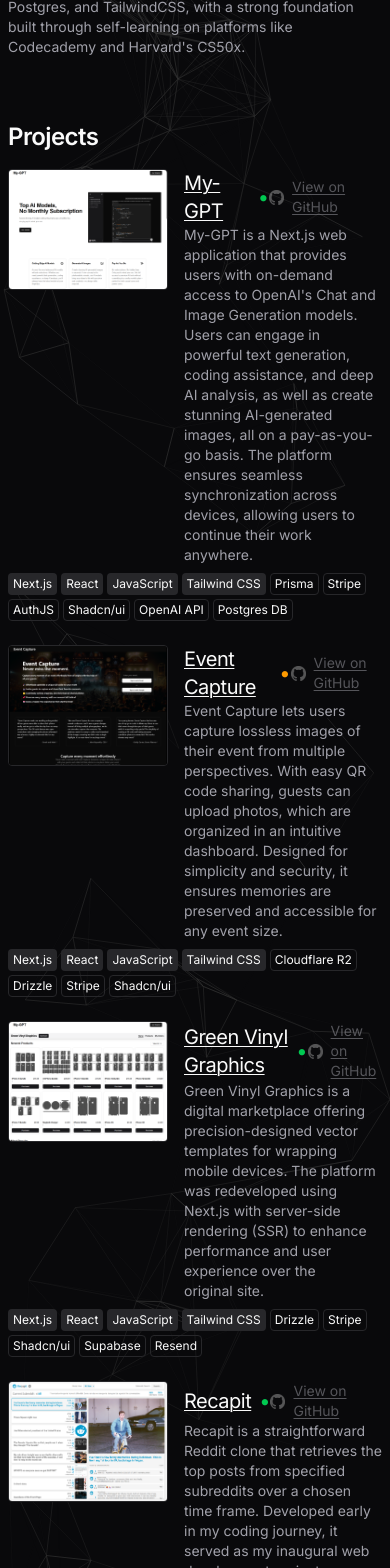
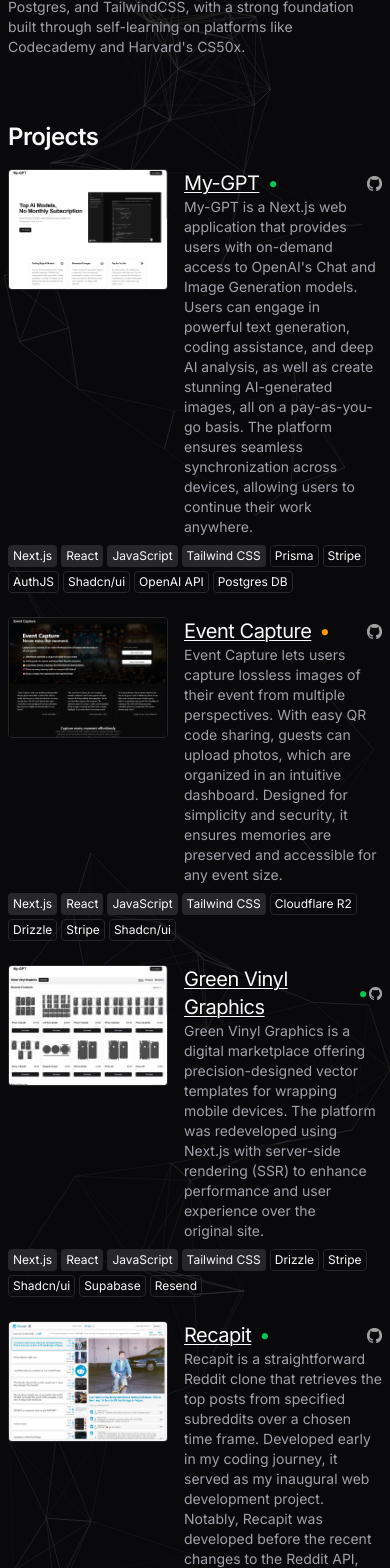
Before and after one commit to jongreen96/Portfolio, a Next.js app: page / in a window 390 px wide. Shown: the part 432-2000 px from the top of the page. Built offline with nearby package versions, Linux system fonts and the light colour scheme.

Commit message:
Removed GitHub link text as it looked horrible on mobile

```diff
--- a/src/app/page.tsx
+++ b/src/app/page.tsx
@@ -135,7 +135,6 @@
                   <Link
                     href='https://github.com/jongreen96/MyGPT'
                     target='_blank'
-                    className='text-muted-foreground/50 flex items-center gap-2 text-sm underline underline-offset-2 decoration-1 hover:text-blue-300'
                   >
                     <Image
                       src='/github.png'
@@ -143,9 +142,7 @@
                       width={15}
                       height={15}
                       aria-label='github'
-                      className='opacity-50'
                     />
-                    <span>View on GitHub</span>
                   </Link>
                 </div>
 
@@ -207,7 +204,6 @@
                   <Link
                     href='https://github.com/jongreen96/EventCapture'
                     target='_blank'
-                    className='text-muted-foreground/50 flex items-center gap-2 text-sm underline underline-offset-2 decoration-1 hover:text-blue-300'
                   >
                     <Image
                       src='/github.png'
@@ -215,9 +211,7 @@
                       width={15}
                       height={15}
                       aria-label='github'
-                      className='opacity-50'
                     />
-                    <span>View on GitHub</span>
                   </Link>
                 </div>
 
@@ -277,7 +271,6 @@
                   <Link
                     href='https://github.com/jongreen96/GreenVinylGraphics'
                     target='_blank'
-                    className='text-muted-foreground/50 flex items-center gap-2 text-sm underline underline-offset-2 decoration-1 hover:text-blue-300'
                   >
                     <Image
                       src='/github.png'
@@ -285,9 +278,7 @@
                       width={15}
                       height={15}
                       aria-label='github'
-                      className='opacity-50'
                     />
-                    <span>View on GitHub</span>
                   </Link>
                 </div>
 
@@ -346,7 +337,6 @@
                   <Link
                     href='https://github.com/jongreen96/Recapit'
                     target='_blank'
-                    className='text-muted-foreground/50 flex items-center gap-2 text-sm underline underline-offset-2 decoration-1 hover:text-blue-300'
                   >
                     <Image
                       src='/github.png'
@@ -354,9 +344,7 @@
                       width={15}
                       height={15}
                       aria-label='github'
-                      className='opacity-50'
                     />
-                    <span>View on GitHub</span>
                   </Link>
                 </div>
 
```
